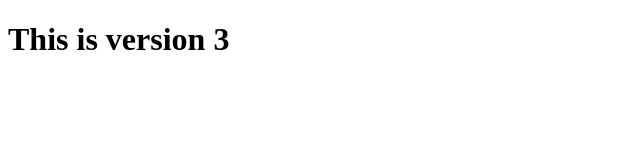
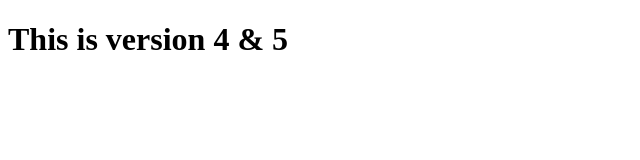
Before and after one commit to Suryansh01y/Suryansh01y, a plain HTML site: page index.html in a window 1280 px wide. Shown: the full height of the page, 0-640 px from the left. Drawn offline with Linux system fonts and the light colour scheme.

Commit message:
This is v4 & v5

```diff
--- a/index.html
+++ b/index.html
@@ -6,7 +6,7 @@
     <title>Document</title>
 </head>
 <body>
-    <h1>This is version 3</h1>
+    <h1>This is version 4 & 5</h1>
 
 </body>
 </html>
```
